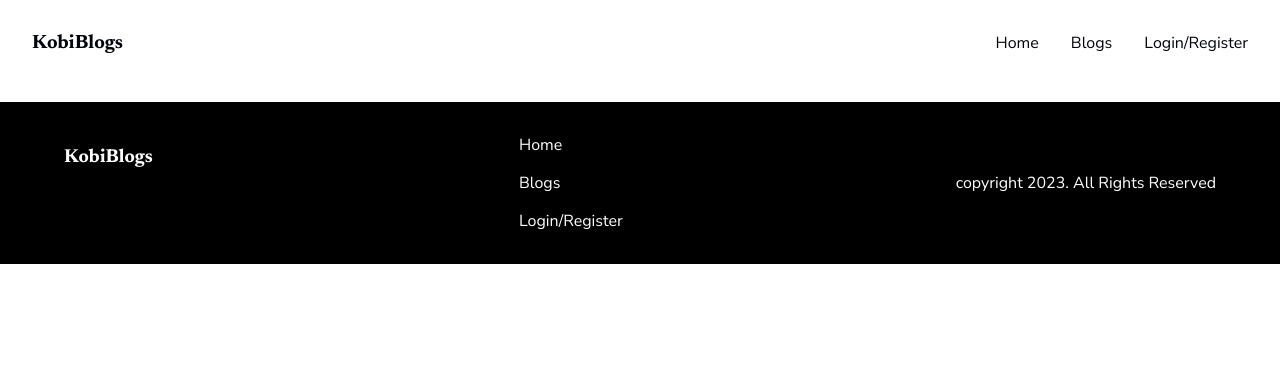
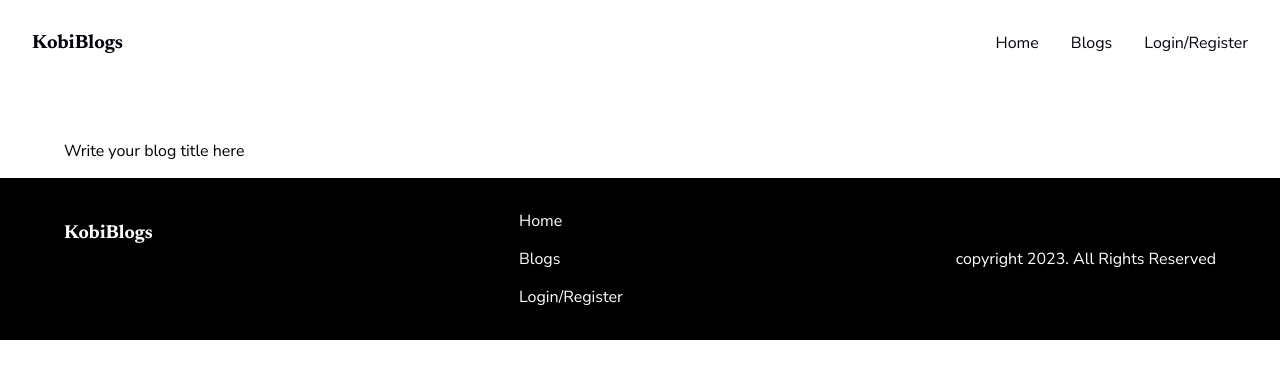
Before and after one commit to Leroy-sama/KobiBlogs, a Vue app: page /blog-preview in a window 1280 px wide. Shown: the top 378 px of the page. Built offline with nearby package versions, Linux system fonts and the light colour scheme; no server answers; some icons are missing.

Commit message:
creating a blog is successful

```diff
--- a/src/components/ui/CoverPreview.vue
+++ b/src/components/ui/CoverPreview.vue
@@ -14,17 +14,17 @@
 
 <script setup>
 	import { computed } from "vue";
-	// import { useStore } from "vuex";
+	import { useCreateblogStore } from "@/store/create-blog";
 	import { Icon } from "@iconify/vue";
 
-	const store = useStore();
+	const createblogStore = useCreateblogStore();
 
 	const closePreview = () => {
-		store.commit("openPhotoPreview");
+		createblogStore.openPhotoPreview();
 	};
 
 	const blogCoverPhoto = computed(() => {
-		return store.state.blogPhotoFileURL;
+		return createblogStore.blogPhotoFileURL;
 	});
 </script>
 
@@ -32,7 +32,7 @@
 	.modal {
 		top: 0;
 		background-color: rgba(0, 0, 0, 0.5);
-		z-index: 99;
+		z-index: 9999;
 		position: fixed;
 		display: flex;
 		justify-content: center;
--- a/src/pages/BlogPreview.vue
+++ b/src/pages/BlogPreview.vue
@@ -1,29 +1,29 @@
 <template>
-	<!-- <div class="blog-view">
-		<div class="container quillWrapper">
+	<div class="blog-view">
+		<div class="container">
 			<h2>{{ blogTitle }}</h2>
-			<img :src="blogCoverPhoto" alt="" />
-			<div class="blog-content ql-editor" v-html="blogHTML"></div>
+			<img :src="blogCoverPhoto" :alt="blogCoverPhoto" />
+			<div class="blog-content" v-html="blogHTML"></div>
 		</div>
-	</div> -->
+	</div>
 </template>
 
 <script setup>
-	// import { computed } from "vue";
-	// // import { useStore } from "vuex";
+	import { computed } from "vue";
+	import { useCreateblogStore } from "@/store/create-blog";
 
-	// const store = useStore();
-	// const blogTitle = computed(() => {
-	// 	return store.state.blogTitle;
-	// });
+	const createblogStore = useCreateblogStore();
+	const blogTitle = computed(() => {
+		return createblogStore.blogTitle;
+	});
 
-	// const blogHTML = computed(() => {
-	// 	return store.state.blogHTML;
-	// });
+	const blogHTML = computed(() => {
+		return createblogStore.blogHTML;
+	});
 
-	// const blogCoverPhoto = computed(() => {
-	// 	return store.state.blogPhotoFileURL;
-	// });
+	const blogCoverPhoto = computed(() => {
+		return createblogStore.blogPhotoFileURL;
+	});
 </script>
 
 <style lang="scss" scoped>
@@ -31,8 +31,8 @@
 		min-height: 100%;
 
 		.container {
-			max-width: 100px;
-			padding: 60px 25px;
+			width: min(90%, 80rem);
+			margin-inline: auto;
 		}
 
 		.ql-editor {
--- a/src/pages/CreateBlog.vue
+++ b/src/pages/CreateBlog.vue
@@ -1,5 +1,7 @@
 <template>
 	<section class="create">
+		<CoverPreview v-if="createblogStore.blogPhotoPreview" />
+		<p v-if="error">{{ errorMsg }}</p>
 		<div class="create__wrapper">
 			<h1 class="container__head">Create Blog</h1>
 			<p class="container__text">
@@ -11,7 +13,7 @@
 					type="text"
 					id="blog-title"
 					placeholder="Enter blog title"
-					v-model="blogTitle"
+					v-model="blogTitlestore"
 				/>
 				<div class="file-upload">
 					<label for="blogphoto">Upload Cover Photo</label>
@@ -22,7 +24,9 @@
 						accept=".png, .jpg, .jpeg, .webp"
 						@change="fileChange"
 					/>
-					<BaseButton class="prev">Preview Photo</BaseButton>
+					<BaseButton class="prev" @click="openPreview"
+						>Preview Photo</BaseButton
+					>
 					<span
 						>File Chosen: {{ createblogStore.blogPhotoName }}</span
 					>
@@ -36,7 +40,7 @@
 				/>
 			</div>
 			<div class="blog-actions">
-				<BaseButton>Publish Blog</BaseButton>
+				<BaseButton @click="uploadBlog">Publish Blog</BaseButton>
 				<BaseButton link to="/blog-preview">Blog Preview</BaseButton>
 			</div>
 		</div>
@@ -44,11 +48,12 @@
 </template>
 
 <script setup>
-	import { ref, computed } from "vue";
+	import { ref, computed, onUnmounted } from "vue";
 	import Editor from "primevue/editor";
 	import { useCreateblogStore } from "@/store/create-blog";
 	import { useUserStore } from "@/store/user";
 	import BaseButton from "@/components/ui/BaseButton.vue";
+	import CoverPreview from "@/components/ui/CoverPreview.vue";
 
 	const userStore = useUserStore();
 	const createblogStore = useCreateblogStore();
@@ -58,6 +63,10 @@
 	const errorMsg = ref(null);
 	const file = ref(null);
 	const blogPhoto = ref(null);
+
+	const openPreview = () => {
+		createblogStore.openPhotoPreview();
+	};
 
 	const profileId = computed(() => {
 		return userStore.profileId;
@@ -85,15 +94,37 @@
 		},
 	});
 
+	const fileURL = ref("");
+
 	const fileChange = () => {
-		const files = blogPhoto.value.files;
-		if (files && files.length > 0) {
-			file.value = files[0];
-			console.log(`Selected file: ${file.value.name}`);
+		const files = blogPhoto.value?.files;
+		if (!files || files.length === 0) {
+			console.error("No file selected");
+			return;
 		}
+
+		if (fileURL.value) URL.revokeObjectURL(fileURL.value);
+
+		file.value = files[0];
+		fileURL.value = URL.createObjectURL(file.value);
+
+		console.log(`Selected file: ${file.value.name}`);
+		console.log(`Generated file URL: ${fileURL.value}`);
+
+		createblogStore.fileNameChange(file.value.name);
+		createblogStore.createFileURL(fileURL.value);
+
+		// Verify if store updates correctly
+		console.log("Store state:", createblogStore.$state);
 	};
 
-	// console.log(value);
+	onUnmounted(() => {
+		if (fileURL.value) URL.revokeObjectURL(fileURL.value); // Cleanup on unmount
+	});
+
+	const uploadBlog = () => {
+		console.log("Uploading....");
+	};
 </script>
 
 <style lang="css" scoped>
@@ -126,7 +157,8 @@
 	}
 
 	.file-upload {
-		display: flex;
+		display: grid;
+		grid-template-columns: repeat(3, 1fr);
 		gap: 1.5rem;
 		align-items: center;
 	}
--- a/src/store/create-blog.js
+++ b/src/store/create-blog.js
@@ -15,5 +15,14 @@ export const useCreateblogStore = defineStore("createblogStore", {
 		updateHTML(newHTML) {
 			this.blogHTML = newHTML;
 		},
+		fileNameChange(newFileName) {
+			this.blogPhotoName = newFileName;
+		},
+		createFileURL(URL) {
+			this.blogPhotoFileURL = URL;
+		},
+		openPhotoPreview() {
+			this.blogPhotoPreview = !this.blogPhotoPreview;
+		},
 	},
 });
```
